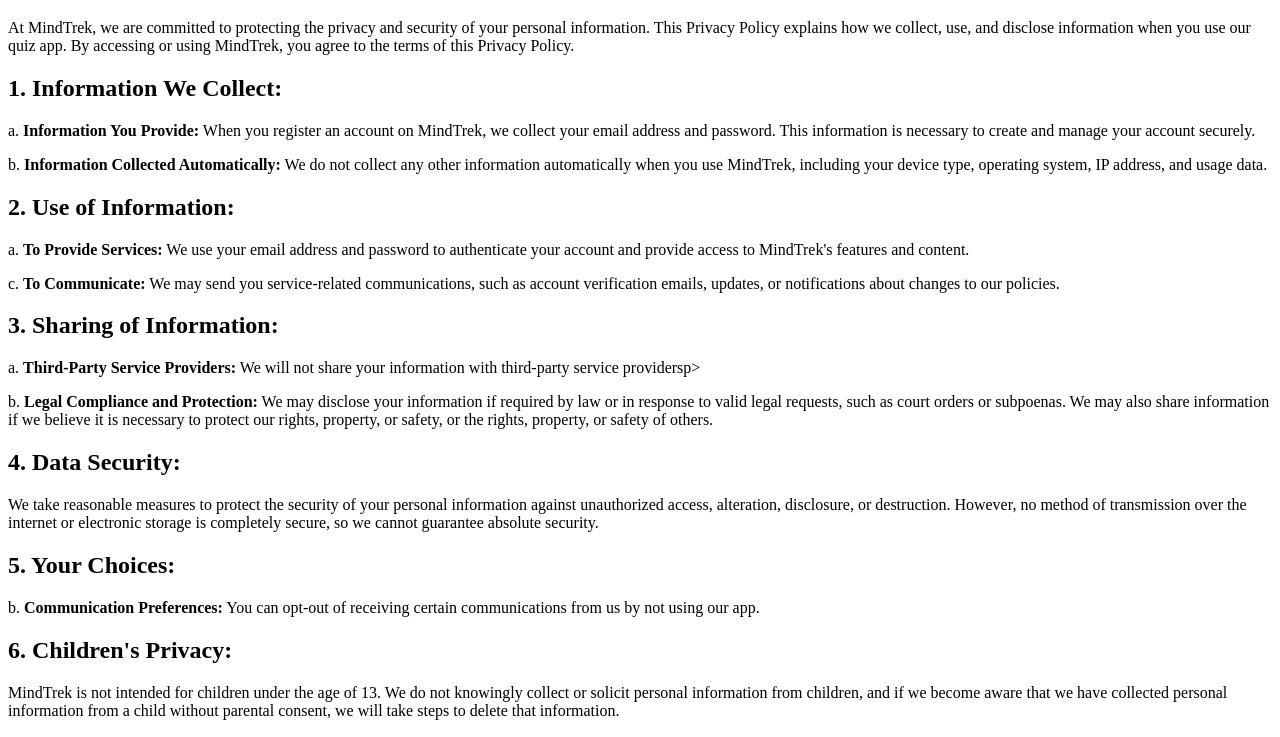
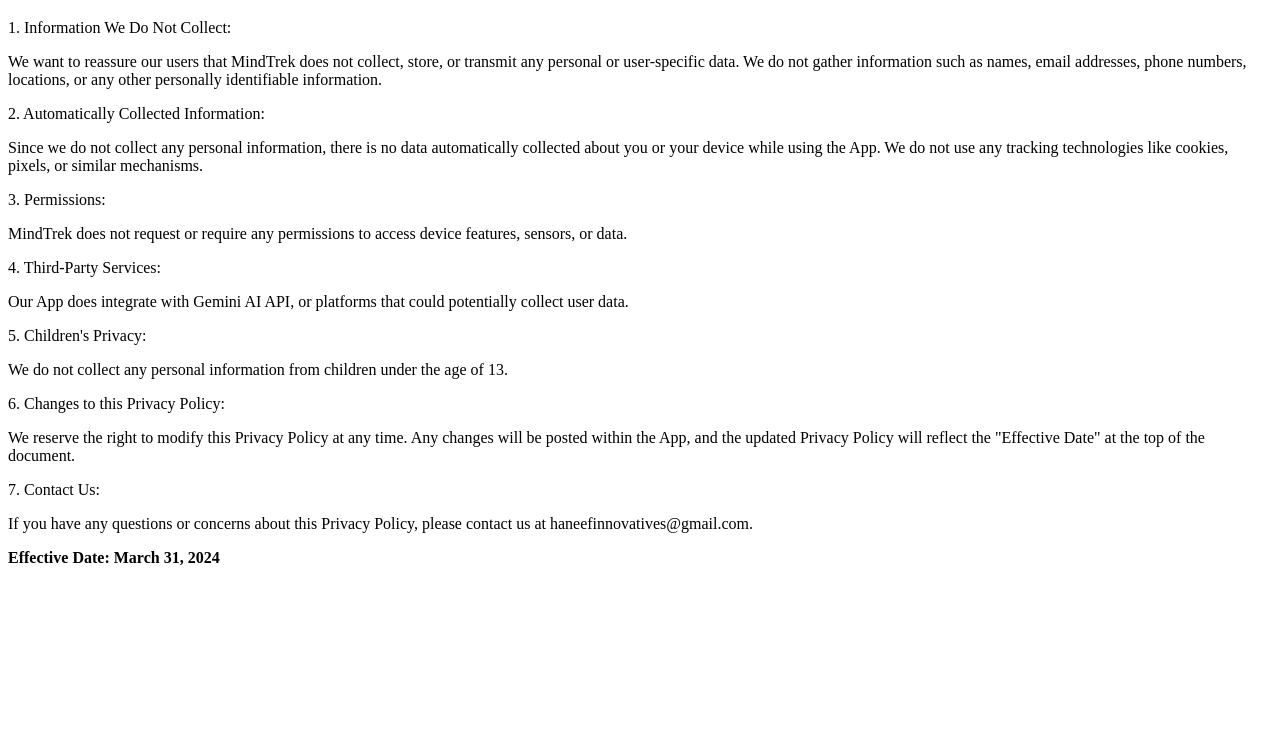
Before and after one commit to Ibraaaheeeem/myprivacypolicies, a plain HTML site: page mindtrekprivacypolicy.html in a window 1280 px wide. Shown: the part 61-798 px from the top of the page. Drawn offline with Linux system fonts and the light colour scheme.

Commit message:
Update mindtrekprivacypolicy.html

```diff
--- a/mindtrekprivacypolicy.html
+++ b/mindtrekprivacypolicy.html
@@ -7,34 +7,26 @@
 </head>
 <body>
     <h1>Privacy Policy for MindTrek Quiz App</h1>
-    <p>At MindTrek, we are committed to protecting the privacy and security of your personal information. This Privacy Policy explains how we collect, use, and disclose information when you use our quiz app. By accessing or using MindTrek, you agree to the terms of this Privacy Policy.</p>
+    <p>1. Information We Do Not Collect:
+<p>We want to reassure our users that MindTrek does not collect, store, or transmit any personal or user-specific data. We do not gather information such as names, email addresses, phone numbers, locations, or any other personally identifiable information.
 
-    <h2>1. Information We Collect:</h2>
-    <p>a. <strong>Information You Provide:</strong> When you register an account on MindTrek, we collect your email address and password. This information is necessary to create and manage your account securely.</p>
-    <p>b. <strong>Information Collected Automatically:</strong> We do not collect any other information automatically when you use MindTrek, including your device type, operating system, IP address, and usage data.</p>
+<p>2. Automatically Collected Information:
+<p>Since we do not collect any personal information, there is no data automatically collected about you or your device while using the App. We do not use any tracking technologies like cookies, pixels, or similar mechanisms.
 
-    <h2>2. Use of Information:</h2>
-    <p>a. <strong>To Provide Services:</strong> We use your email address and password to authenticate your account and provide access to MindTrek's features and content.</p>
-    <p>c. <strong>To Communicate:</strong> We may send you service-related communications, such as account verification emails, updates, or notifications about changes to our policies.</p>
+<p>3. Permissions:
+<p>MindTrek does not request or require any permissions to access device features, sensors, or data.
 
-    <h2>3. Sharing of Information:</h2>
-    <p>a. <strong>Third-Party Service Providers:</strong> We will not share your information with third-party service providersp>
-    <p>b. <strong>Legal Compliance and Protection:</strong> We may disclose your information if required by law or in response to valid legal requests, such as court orders or subpoenas. We may also share information if we believe it is necessary to protect our rights, property, or safety, or the rights, property, or safety of others.</p>
+<p>4. Third-Party Services:
+<p>Our App does integrate with Gemini AI API, or platforms that could potentially collect user data.
 
-    <h2>4. Data Security:</h2>
-    <p>We take reasonable measures to protect the security of your personal information against unauthorized access, alteration, disclosure, or destruction. However, no method of transmission over the internet or electronic storage is completely secure, so we cannot guarantee absolute security.</p>
+<p>5. Children's Privacy:
+<p>We do not collect any personal information from children under the age of 13.
 
-    <h2>5. Your Choices:</h2>
-    <p>b. <strong>Communication Preferences:</strong> You can opt-out of receiving certain communications from us by not using our app.</p>
+<p>6. Changes to this Privacy Policy:
+<p>We reserve the right to modify this Privacy Policy at any time. Any changes will be posted within the App, and the updated Privacy Policy will reflect the "Effective Date" at the top of the document.
 
-    <h2>6. Children's Privacy:</h2>
-    <p>MindTrek is not intended for children under the age of 13. We do not knowingly collect or solicit personal information from children, and if we become aware that we have collected personal information from a child without parental consent, we will take steps to delete that information.</p>
-
-    <h2>7. Changes to this Privacy Policy:</h2>
-    <p>We may update this Privacy Policy from time to time to reflect changes in our practices or applicable laws. We will notify you of any material changes by posting the updated Privacy Policy within the MindTrek app or by other means of communication.</p>
-
-    <h2>8. Contact Us:</h2>
-    <p>If you have any questions, concerns, or feedback about this Privacy Policy or our privacy practices, please contact us at <a href="mailto:haneefinnovatives@email.com">haneefinnovatives@gmail.com</a>.</p>
+<p>7. Contact Us:
+<p>If you have any questions or concerns about this Privacy Policy, please contact us at haneefinnovatives@gmail.com.
 
     <p><strong>Effective Date: March 31, 2024</strong></p>
 </body>
```
